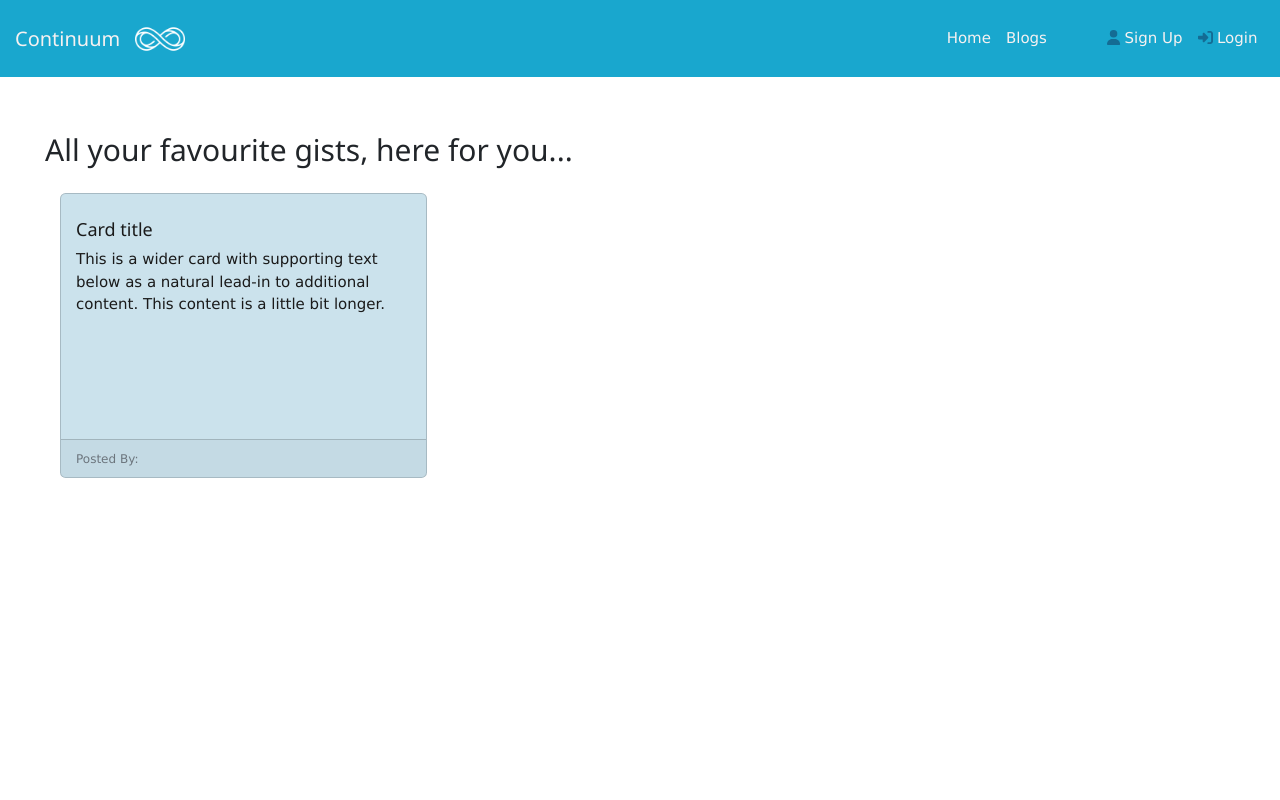
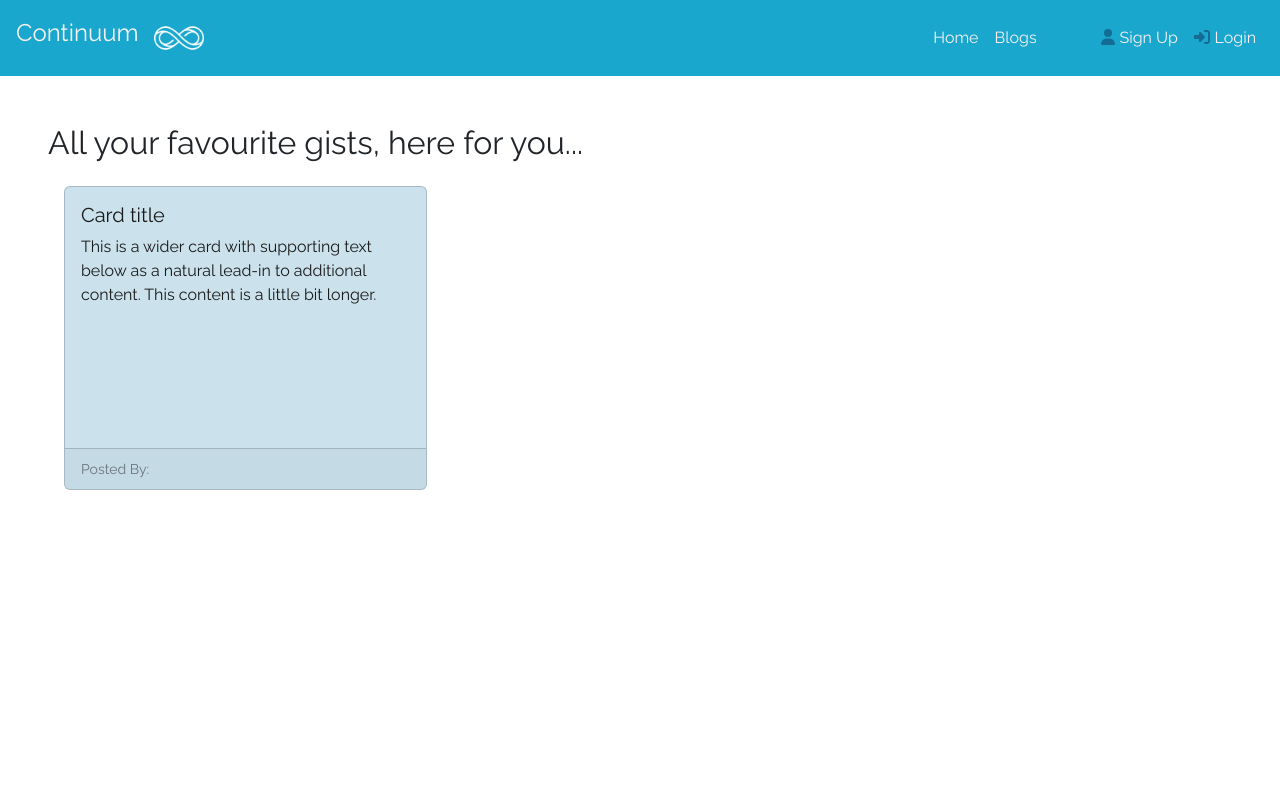
Before and after one commit to nsieverywhere/Continuum, a Next.js app: page /blog in a window 1280 px wide. Shown: the top 800 px of the page. Built offline with nearby package versions, Linux system fonts and the light colour scheme.

Commit message:
creating the post backend

```diff
--- a/components/portalnav.js
+++ b/components/portalnav.js
@@ -1,6 +1,6 @@
 import Link from "next/link";
 import { FontAwesomeIcon } from "@fortawesome/react-fontawesome";
-import styles from "../styles/Portal.module.css";
+import styles from "../styles/Portalnav.module.css";
 import { useRouter } from "next/router";
 import { faPlus, faEye, faGear, faArrowRightFromBracket} from "@fortawesome/free-solid-svg-icons";
 
--- a/pages/[id]/settings.js
+++ b/pages/[id]/settings.js
@@ -27,7 +27,6 @@ export default Settings;
 
 export const getServerSideProps = async (userid) => {
     await connectMongo();
-    console.log("dB connected");
 
   let userData = await User.findOne({ _id: userid.params.id });
 
--- a/pages/[id]/viewpost.js
+++ b/pages/[id]/viewpost.js
@@ -31,7 +31,6 @@ export default Viewpost;
 export const getServerSideProps = async (userid) => {
     // getting id from userid object
     await connectMongo();
-    console.log("dB connected");
 
   let userData = await User.findOne({ _id: userid.params.id });
 
--- a/pages/_app.js
+++ b/pages/_app.js
@@ -18,10 +18,10 @@ const MyApp = ({ Component, pageProps }) => {
       <Head>
         <title>Continuum</title>
         <link rel="icon" href="/favicon.ico" />
-        <link
-          rel="stylesheet"
-          href="https://www.w3schools.com/w3css/4/w3.css"
-        ></link>
+        {/* fonts */}
+        <link rel="preconnect" href="https://fonts.googleapis.com"/>
+        <link rel="preconnect" href="https://fonts.gstatic.com" crossorigin/>
+        <link href="https://fonts.googleapis.com/css2?family=Raleway&display=swap" rel="stylesheet"/>
       </Head>
       <Nav />
       <Component {...pageProps} />
--- a/styles/Nav.module.css
+++ b/styles/Nav.module.css
@@ -8,7 +8,7 @@
 }
 
 .navbar {
-        padding: .8rem 1rem;
+    padding: .8rem 1rem;
     background-color: #19A7CE;
 }
 
--- a/styles/Portal.module.css
+++ b/styles/Portal.module.css
@@ -7,86 +7,24 @@
 
 .main{
     margin-left: 5rem;
-    padding: 1rem 5rem 0rem 1rem;
-
-
+    padding: 1rem 8rem 0rem 1rem;
 }
 
-.navbar{
-    background-color: #53A8CE;
-
-    position: fixed;
-    transition: width 200ms ease;
-}
-
-.navbarnav{
-    list-style: none;
-    padding: 0;
-    margin: 0;
-    display: flex;
-    flex-direction: column;
-    align-items: center;
-    height: 100%;
-
-}
-
-.navitem{
-    width: 100%;
-}
-
-.navitem:last-child{
-   margin-top: auto;
-   margin-bottom: 5rem;
-}
-
-.navlink{
-    width: 100%;
-    display: flex;
-    align-items: center;
-    justify-content: center;
-    height: 5rem;
-    color: white;
-    text-decoration: none;
-    filter: grayscale(100% ) opacity(0.85);
-    transition: 600ms;
-
-}
-
-
-.navlink:hover{
-    filter: grayscale(0%) opacity(1);
-    background-color: #346d95;
-    color: #ffc107;
-}
-
-.navicon{
-    font-size: 1.7rem;
-}
-
-.linktext{
-    display: none;
-    margin-left: 1rem;
-    color: white;
+.title{
+    margin-bottom: 2rem;
 }
 
 
 
 
+.welcome{
+    margin-bottom: 2rem;
+}
+
+
+
 /* small screens */
 @media only screen and (max-width: 600px){
-    .navbar{
-        bottom: 0;
-        width: 100vw;
-        height: 5rem;
-    }
-
-    .navbarnav{
-        flex-direction: row;
-    }
-
-    .navlink{
-        justify-content: center;
-    }
 
     .main{
         margin-left: 0;
@@ -95,22 +33,3 @@
 
 
 }
-
-/* large screens */
-@media only screen and (min-width: 600px){
-.navbar{
-    /* top: 0; */
-    width: 5rem;
-    height: 100vh;
-}
-
-.navbar:hover{
-    width: 16rem;
-}
-
-
-.navbar:hover .linktext{
-    display: block;
-}
-
-}
--- /dev/null
+++ b/styles/Portalnav.module.css
@@ -0,0 +1,121 @@
+.container {
+    margin: 0;
+    min-height: 100vh;
+    display: flex;
+    flex-direction: column;
+}
+
+.main{
+    margin-left: 5rem;
+    padding: 1rem 8rem 0rem 1rem;
+}
+
+.title{
+    margin-bottom: 2rem;
+}
+
+.navbar{
+    background-color: #53A8CE;
+
+    position: fixed;
+    transition: width 200ms ease;
+}
+
+.navbarnav{
+    list-style: none;
+    padding: 0;
+    margin: 0;
+    display: flex;
+    flex-direction: column;
+    align-items: center;
+    height: 100%;
+
+}
+
+.navitem{
+    width: 100%;
+}
+
+.navitem:last-child{
+   margin-top: auto;
+   margin-bottom: 5rem;
+}
+
+.navlink{
+    width: 100%;
+    display: flex;
+    align-items: center;
+    justify-content: center;
+    height: 5rem;
+    color: white;
+    text-decoration: none;
+    filter: grayscale(100% ) opacity(0.85);
+    transition: 600ms;
+
+}
+
+
+.navlink:hover{
+    filter: grayscale(0%) opacity(1);
+    background-color: #346d95;
+    color: #ffc107;
+}
+
+.navicon{
+    font-size: 1.7rem;
+}
+
+.linktext{
+    display: none;
+    margin-left: 1rem;
+    color: white;
+}
+
+.welcome{
+    margin-bottom: 2rem;
+}
+
+
+
+/* small screens */
+@media only screen and (max-width: 600px){
+    .navbar{
+        bottom: 0;
+        width: 100vw;
+        height: 5rem;
+    }
+
+    .navbarnav{
+        flex-direction: row;
+    }
+
+    .navlink{
+        justify-content: center;
+    }
+
+    .main{
+        margin-left: 0;
+        padding: 2rem;
+    }
+
+
+}
+
+/* large screens */
+@media only screen and (min-width: 600px){
+.navbar{
+    /* top: 0; */
+    width: 5rem;
+    height: 100vh;
+}
+
+.navbar:hover{
+    width: 16rem;
+}
+
+
+.navbar:hover .linktext{
+    display: block;
+}
+
+}
--- a/styles/globals.css
+++ b/styles/globals.css
@@ -1,3 +1,4 @@
+
 
 body::-webkit-scrollbar{
     width: 0.7rem;
@@ -10,3 +11,7 @@ body::-webkit-scrollbar-track{
 body::-webkit-scrollbar-thumb{
     background: #6649b8;
 }
+
+body {
+    font-family: 'Raleway', sans-serif;
+}
```
Also changed, not shown: pages/[id]/index.js (+26 -11 lines).
